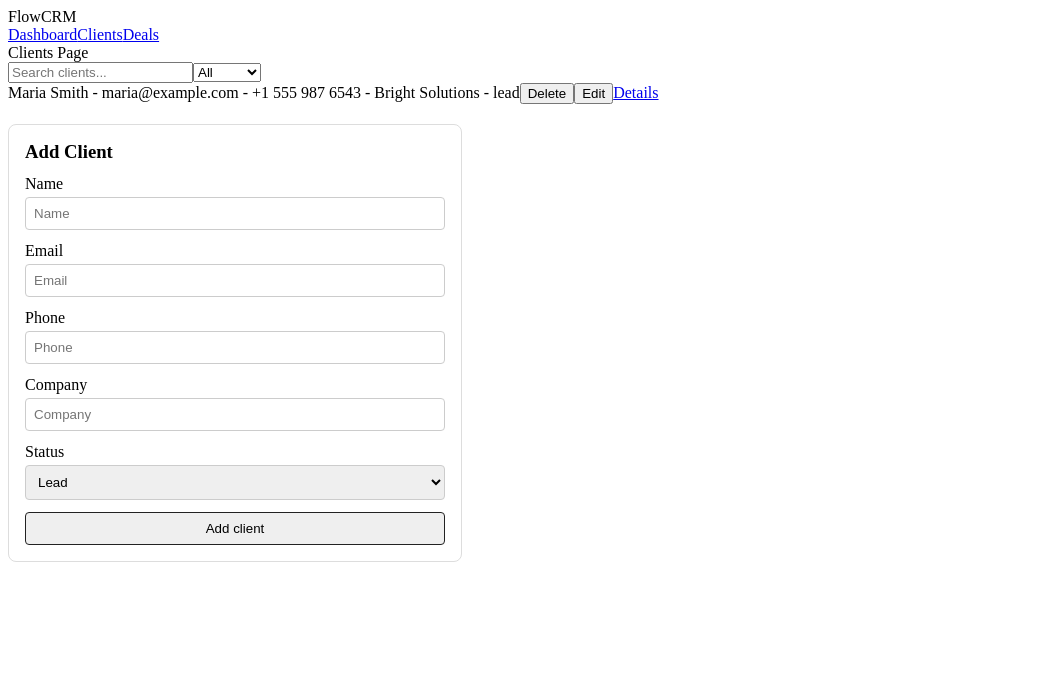
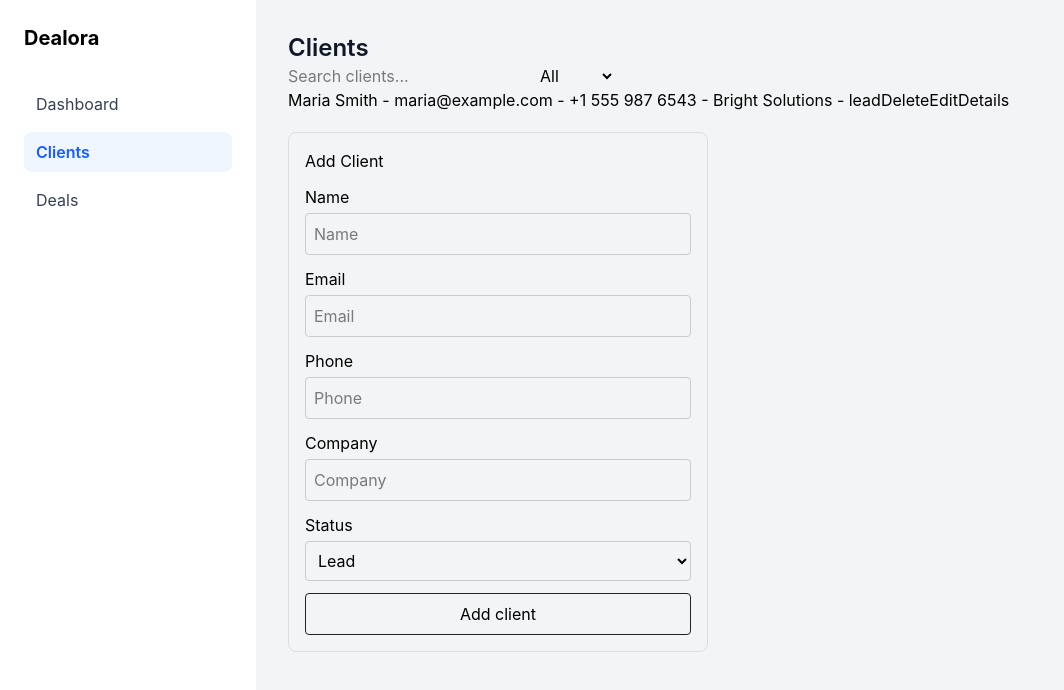
Before and after one commit to vasilyefff/flowcrm, a React (Vite) app: page /clients in a window 1280 px wide. Shown: the top 690 px of the page, without its empty margins (0-1064 px from the left). Built offline with nearby package versions, Linux system fonts and the light colour scheme; data requests are answered from the project's data file.

Commit message:
git commit -m "style app layout with tailwind"

```diff
--- a/package.json
+++ b/package.json
@@ -22,6 +22,7 @@
   },
   "devDependencies": {
     "@eslint/js": "^9.39.4",
+    "@tailwindcss/vite": "^4.3.3",
     "@types/cors": "^2.8.19",
     "@types/express": "^5.0.6",
     "@types/node": "^24.12.0",
@@ -34,6 +35,7 @@
     "eslint-plugin-react-refresh": "^0.5.2",
     "globals": "^17.4.0",
     "prettier": "^3.8.1",
+    "tailwindcss": "^4.3.3",
     "tsx": "^4.23.1",
     "typescript": "~5.9.3",
     "typescript-eslint": "^8.56.1",
--- a/src/app/layout/AppLayout.tsx
+++ b/src/app/layout/AppLayout.tsx
@@ -1,17 +1,47 @@
-import { Outlet, Link } from 'react-router-dom'
+import { Outlet, NavLink } from 'react-router-dom'
 
 export const AppLayout = () => {
   return (
-    <>
-      <header>FlowCRM</header>
-      <nav>
-        <Link to="/dashboard">Dashboard</Link>
-        <Link to="/clients">Clients</Link>
-        <Link to="/deals">Deals</Link>
-      </nav>
-      <main>
+    <div className="flex min-h-screen bg-gray-100">
+      <aside className="w-64 bg-white p-6">
+        <header className="mb-8 text-xl font-bold">Dealora</header>
+        <nav className="flex flex-col gap-2">
+          <NavLink
+            to="/dashboard"
+            className={({ isActive }) =>
+              isActive
+                ? 'rounded-lg bg-blue-50 px-3 py-2 font-semibold text-blue-600'
+                : 'rounded-lg px-3 py-2 text-gray-700 hover:bg-gray-100'
+            }
+          >
+            Dashboard
+          </NavLink>
+          <NavLink
+            to="/clients"
+            className={({ isActive }) =>
+              isActive
+                ? 'rounded-lg bg-blue-50 px-3 py-2 font-semibold text-blue-600'
+                : 'rounded-lg px-3 py-2 text-gray-700 hover:bg-gray-100'
+            }
+          >
+            Clients
+          </NavLink>
+          <NavLink
+            to="/deals"
+            className={({ isActive }) =>
+              isActive
+                ? 'rounded-lg bg-blue-50 px-3 py-2 font-semibold text-blue-600'
+                : 'rounded-lg px-3 py-2 text-gray-700 hover:bg-gray-100'
+            }
+          >
+            Deals
+          </NavLink>
+        </nav>
+      </aside>
+
+      <main className="flex-1 p-8">
         <Outlet />
       </main>
-    </>
+    </div>
   )
 }
--- /dev/null
+++ b/src/index.css
@@ -0,0 +1 @@
+@import 'tailwindcss';
--- a/src/pages/clients/ClientsPage.tsx
+++ b/src/pages/clients/ClientsPage.tsx
@@ -103,7 +103,7 @@ export const ClientsPage = () => {
 
   return (
     <>
-      <div>Clients Page</div>
+      <h1 className="text-2xl font-semibold text-gray-900">Clients</h1>
       {fetchStatus === 'loading' && <p>Loading clients...</p>}
       {error && <p>{error}</p>}
       <div>
--- a/src/pages/dashboard/DashboardPage.tsx
+++ b/src/pages/dashboard/DashboardPage.tsx
@@ -54,7 +54,7 @@ export const DashboardPage = () => {
 
   return (
     <div>
-      <h1>Dashboard</h1>
+      <h1 className="text-2xl font-semibold text-gray-900">Dashboard</h1>
 
       <div>
         <h2>Total Clients</h2>
--- a/src/pages/deals/DealsPage.tsx
+++ b/src/pages/deals/DealsPage.tsx
@@ -87,7 +87,7 @@ export const DealsPage = () => {
 
   return (
     <div>
-      <h1>Deals</h1>
+      <h1 className="text-2xl font-semibold text-gray-900">Deals</h1>
       {fetchStatus === 'succeeded' && <p>Total deals: {deals.length}</p>}
       <label>
         Filter by stage:
--- a/vite.config.ts
+++ b/vite.config.ts
@@ -1,13 +1,14 @@
 import { defineConfig } from 'vite'
 import react from '@vitejs/plugin-react'
 import path from 'path'
+import tailwindcss from '@tailwindcss/vite'
 
 // https://vite.dev/config/
 export default defineConfig({
-	plugins: [react()],
-	resolve: {
-		alias: {
-			'@': path.resolve(__dirname, './src'),
-		},
-	},
+  plugins: [react(), tailwindcss()],
+  resolve: {
+    alias: {
+      '@': path.resolve(__dirname, './src'),
+    },
+  },
 })
```
Also changed, not shown: src/main.tsx (+6 -5 lines), 1 other file (tests, documents, lock files or other folders).
